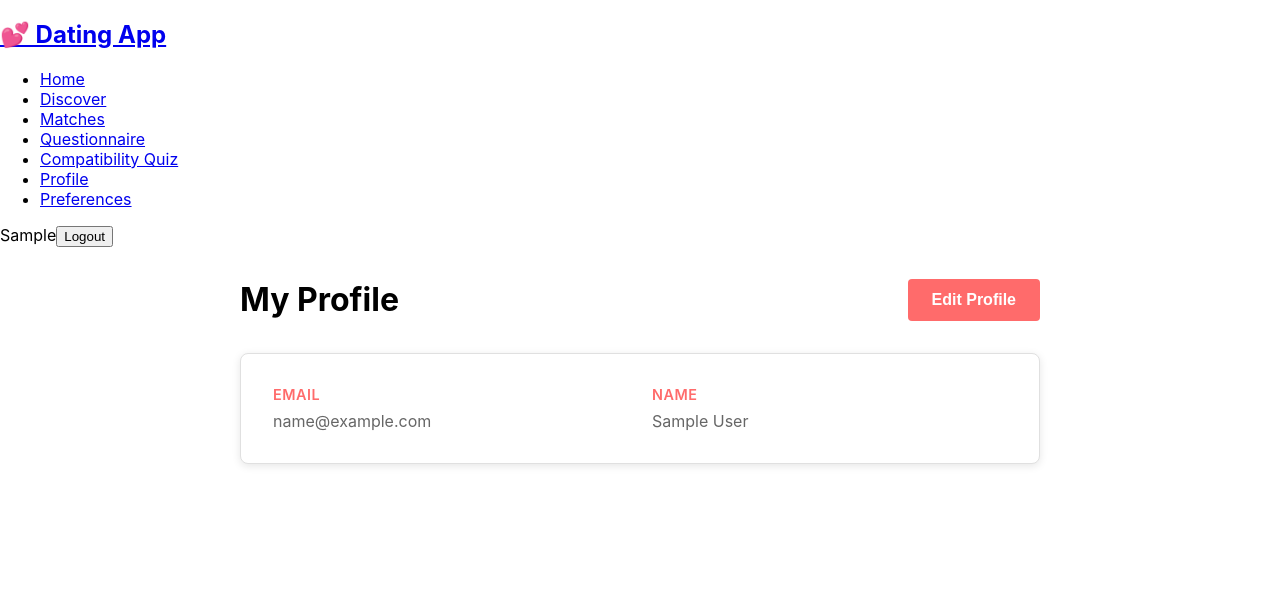
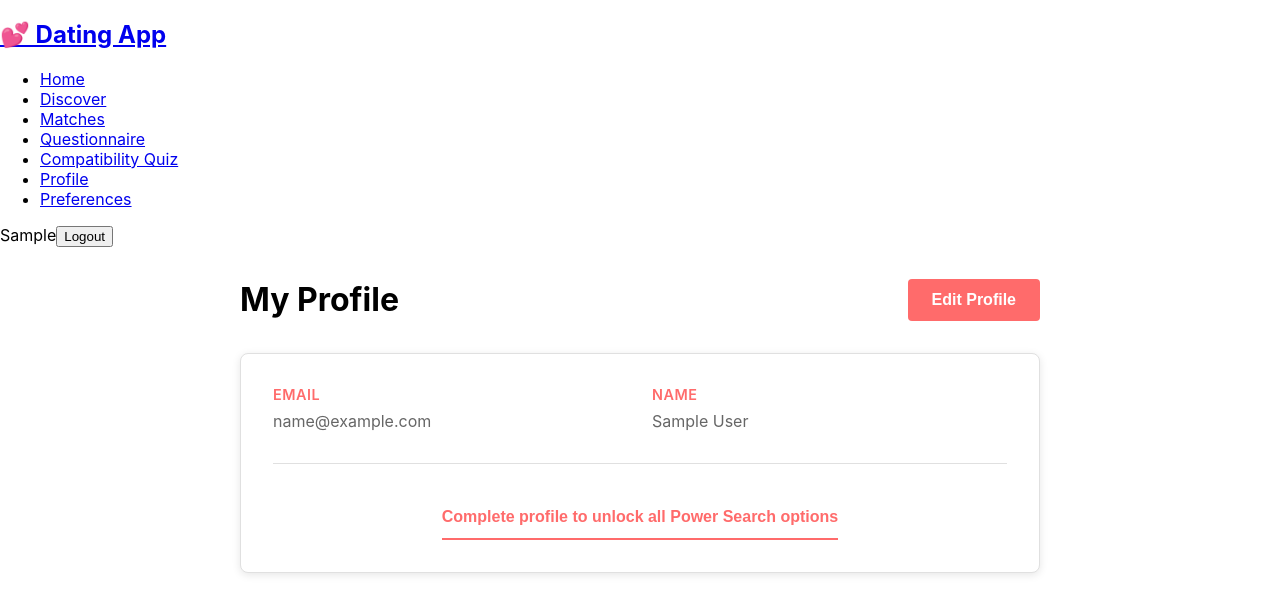
Before and after one commit to RobWeekes/dating-app, a React (Create React App) app in the folder frontend/: page /profile in a window 1280 px wide. Shown: the top 614 px of the page. Built offline with nearby package versions, Linux system fonts and the light colour scheme; no server answers; sample sign-in values are in the browser's storage.

Commit message:
added "Complete profile" link to unfinished profiles

```diff
--- a/frontend/src/pages/Profile.js
+++ b/frontend/src/pages/Profile.js
@@ -44,6 +44,23 @@ function Profile() {
 
   const [formErrors, setFormErrors] = useState({});
   const [isSubmitting, setIsSubmitting] = useState(false);
+
+  // Check if profile is complete
+  const isProfileComplete = () => {
+    if (!userProfile) return false;
+    return (
+      userProfile.age &&
+      userProfile.location &&
+      userProfile.bodyType &&
+      userProfile.bmi &&
+      userProfile.politics &&
+      userProfile.religion &&
+      userProfile.ethnicity &&
+      userProfile.family &&
+      userProfile.familyGoals &&
+      userProfile.bio
+    );
+  };
 
   // Initialize form with user data
   useEffect(() => {
@@ -277,6 +294,17 @@ function Profile() {
                 </div>
               )}
             </div>
+
+            {!isProfileComplete() && (
+              <div className="profile-incomplete-notice">
+                <Button
+                  onClick={() => navigate('/profile/edit')}
+                  className="btn-link"
+                >
+                  Complete profile to unlock all Power Search options
+                </Button>
+              </div>
+            )}
           </div>
         ) : (
           <p>No profile data available. Please complete your profile.</p>
--- a/frontend/src/styles/profile.css
+++ b/frontend/src/styles/profile.css
@@ -195,6 +195,41 @@
   cursor: not-allowed;
 }
 
+.btn-link {
+  background-color: transparent;
+  color: var(--primary-color, #ff6b6b);
+  padding: 0.75rem 0;
+  border: none;
+  border-bottom: 2px solid var(--primary-color, #ff6b6b);
+  border-radius: 0;
+  font-size: 1rem;
+  font-weight: 600;
+  cursor: pointer;
+  transition: opacity 0.3s ease, color 0.3s ease;
+}
+
+.btn-link:hover:not(:disabled) {
+  opacity: 0.8;
+  color: #ff5252;
+  border-bottom-color: #ff5252;
+}
+
+.btn-link:disabled {
+  opacity: 0.6;
+  cursor: not-allowed;
+}
+
+.profile-incomplete-notice {
+  margin-top: 2rem;
+  padding-top: 2rem;
+  border-top: 1px solid var(--border-color, #e0e0e0);
+  text-align: center;
+}
+
+.profile-incomplete-notice .btn-link {
+  display: inline-block;
+}
+
 /* Mobile Responsive */
 @media (max-width: 600px) {
   .profile-page {
```
